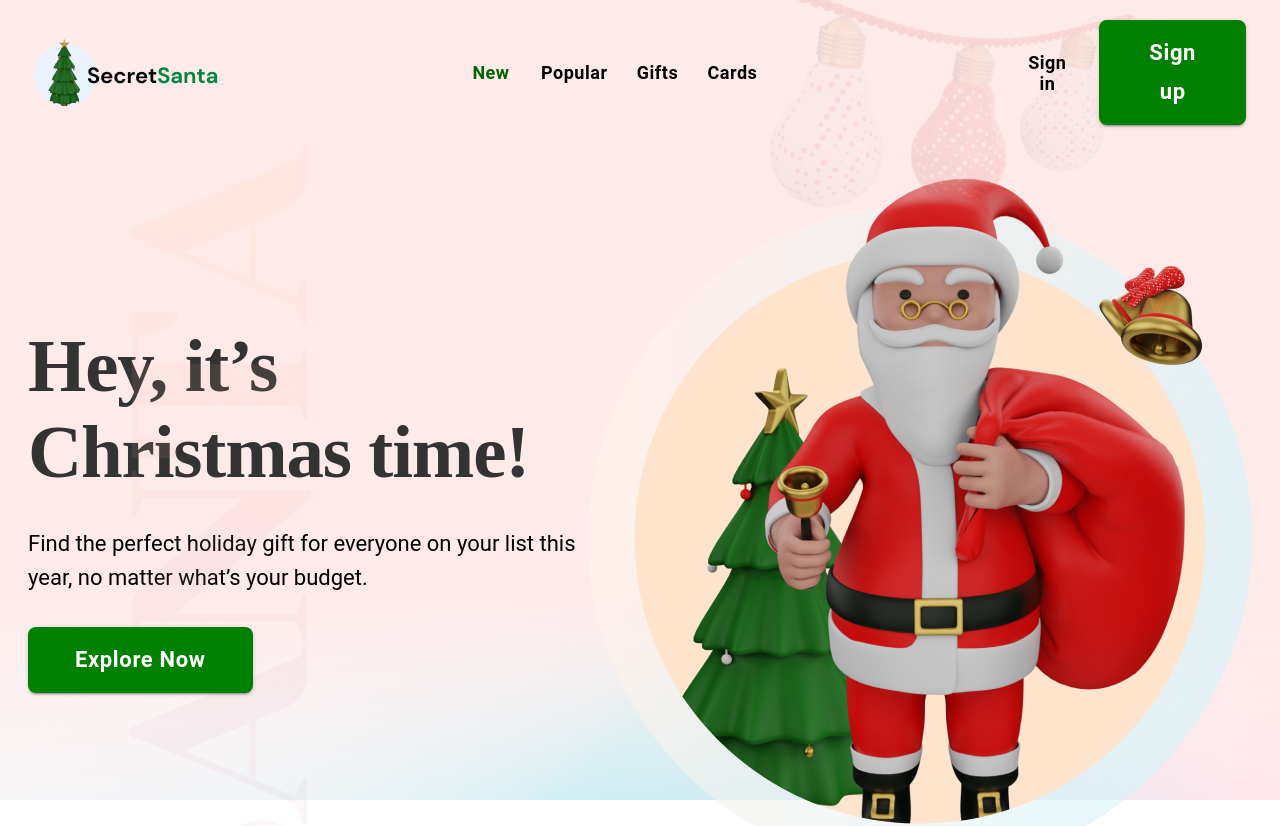
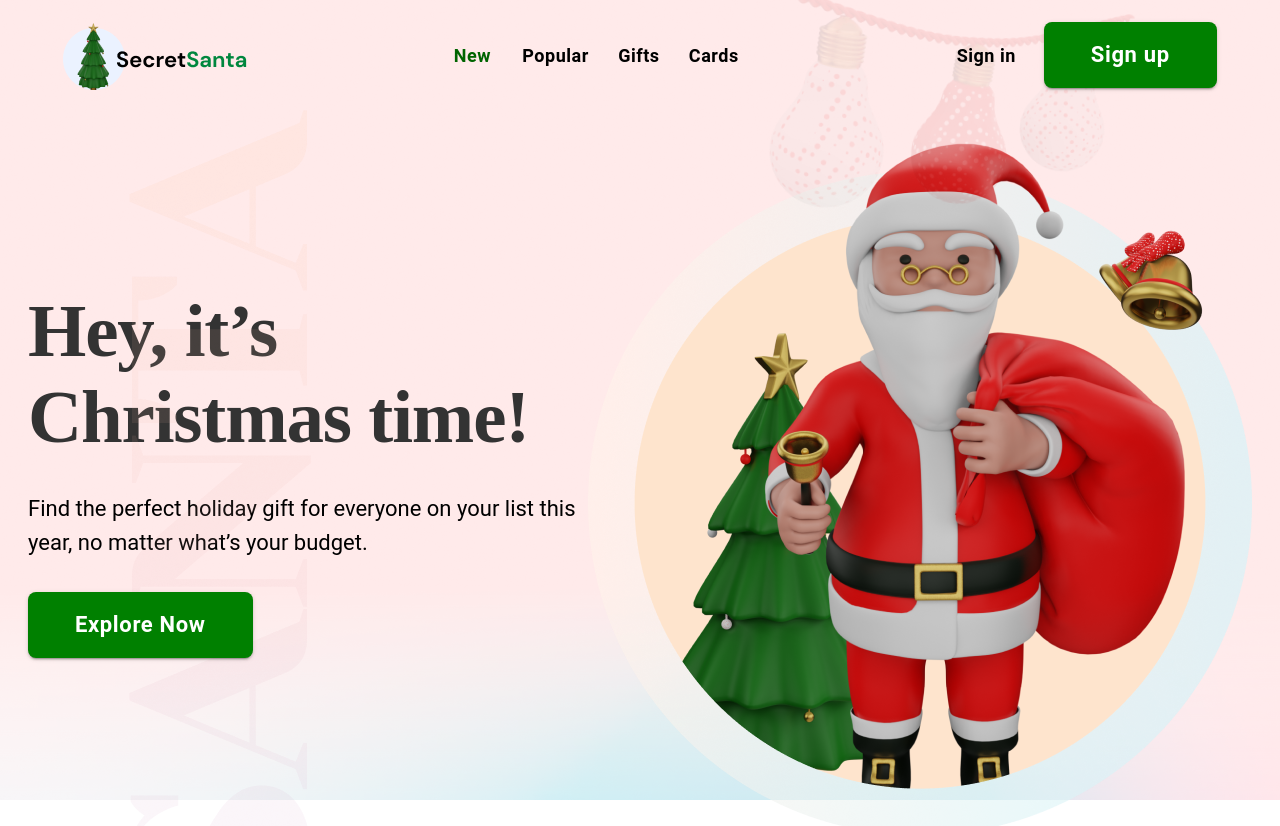
Before and after one commit to JessFreak/secret-santa, a Next.js app: page / in a window 1280 px wide. Shown: the top 826 px of the page. Built offline with nearby package versions, Linux system fonts and the light colour scheme.

Commit message:
fixed footer

```diff
--- a/src/components/pages/main-page/ChristmasTime/Header/Header.style.ts
+++ b/src/components/pages/main-page/ChristmasTime/Header/Header.style.ts
@@ -6,8 +6,14 @@ export const header: SxProps = {
   alignItems: 'center',
   padding: '10px',
   background: 'transparent',
-  gap: '15rem',
+  gap: '20rem',
   boxShadow: '0',
+  '@media (max-width: 1500px)': {
+    gap: '12rem',
+  },
+  '@media (max-width: 1250px)': {
+    gap: '8rem',
+  },
 };
 
 export const list: SxProps = {
--- a/src/components/pages/main-page/ChristmasTime/Header/Header.tsx
+++ b/src/components/pages/main-page/ChristmasTime/Header/Header.tsx
@@ -8,9 +8,7 @@ const Header = () => {
   return (
     <AppBar position='static' sx={styles.header}>
       <Toolbar sx={styles.header}>
-        <Box>
-          <Image src='/icons/ChristmasTime/logo.png' alt='logo' width={185} height={70} />
-        </Box>
+        <Image src='/icons/ChristmasTime/logo.png' alt='logo' width={185} height={70} style={{  cursor: 'pointer' }}/>
         <Box>
           <List sx={styles.list}>
             <Button sx={styles.firstListItem}>New</Button>
```
